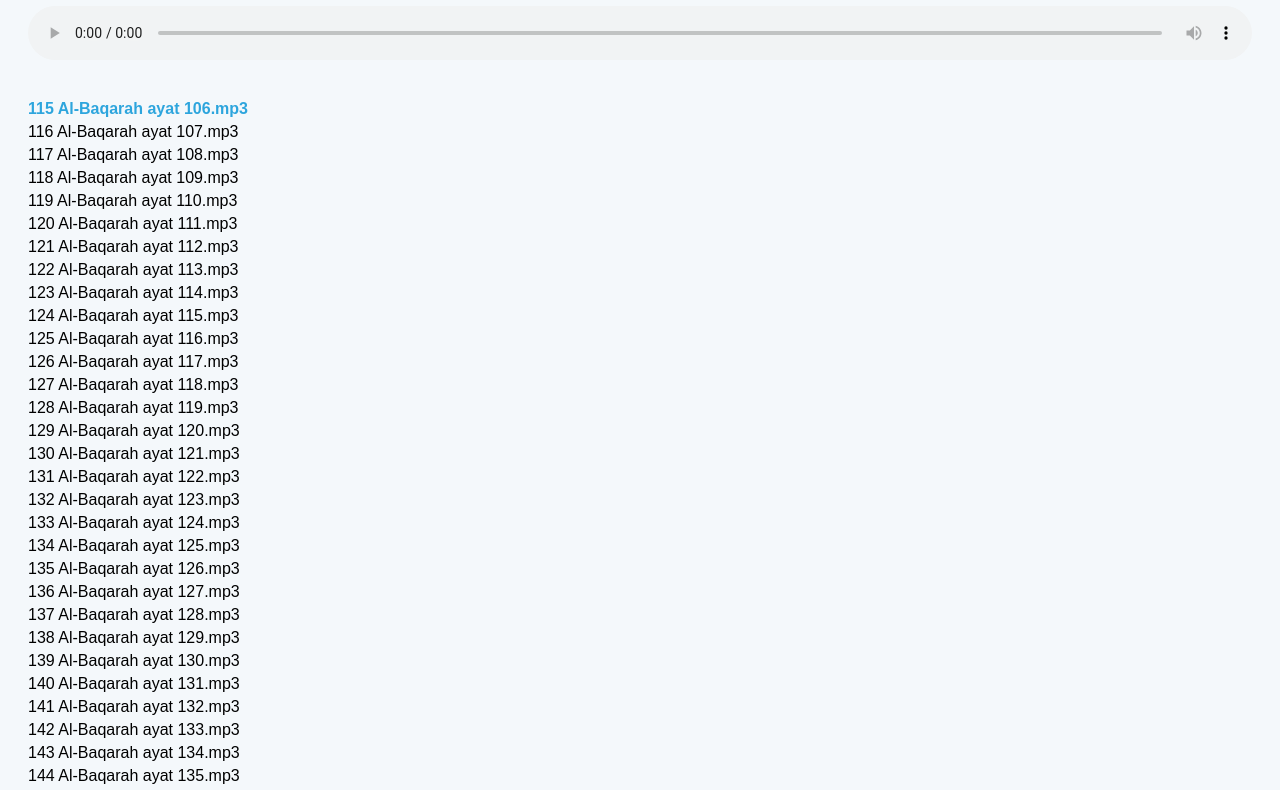
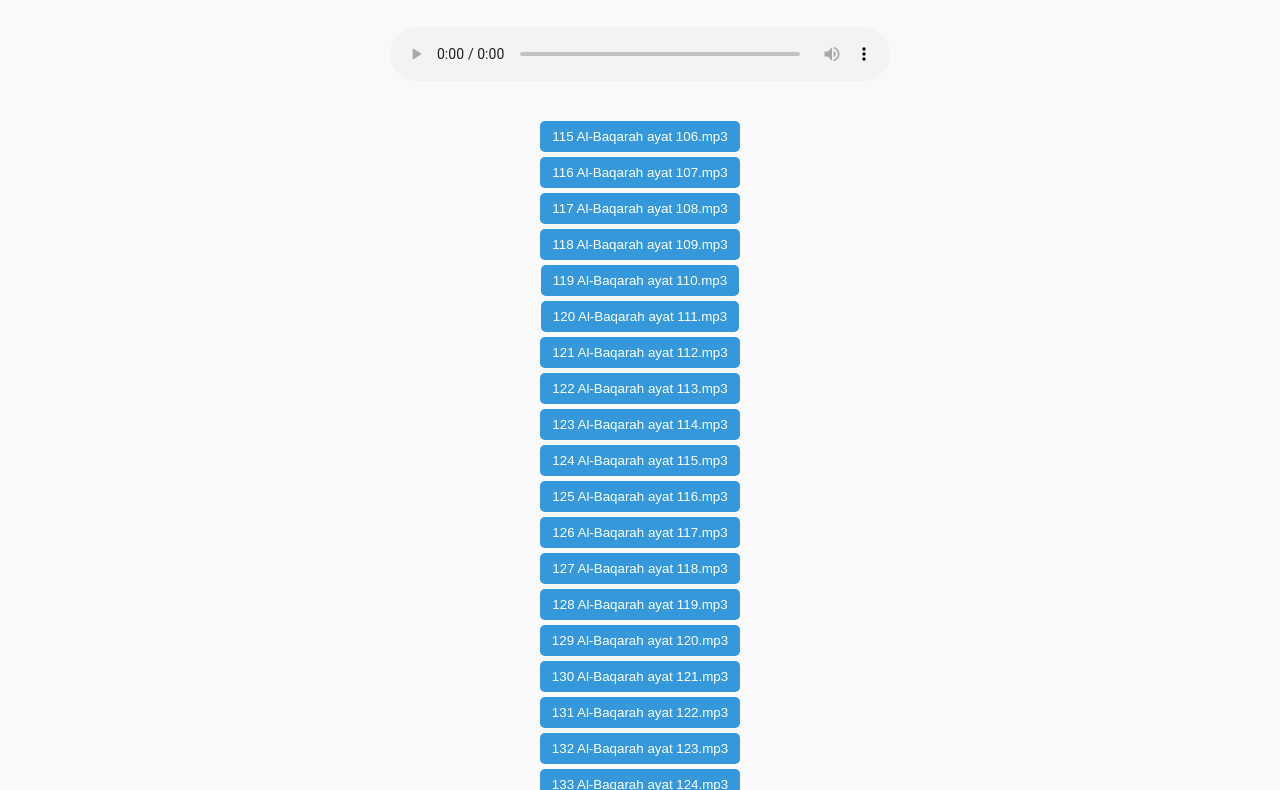
Before and after one commit to smp-saf/hafalankelas9, a plain HTML site: page index.html in a window 1280 px wide. Shown: the part 102-892 px from the top of the page. Drawn offline with Linux system fonts and the light colour scheme.

Commit message:
Update index.html

```diff
--- a/index.html
+++ b/index.html
@@ -2,22 +2,46 @@
 <html lang="id">
 <head>
   <meta charset="UTF-8">
-  <title>Playlist Al-Baqarah 106-141</title>
+  <meta name="viewport" content="width=device-width, initial-scale=1.0">
+  <title>Playlist Hafalan Kelas 9</title>
   <style>
-    body { font-family: Arial, sans-serif; background: #f4f8fb; padding: 20px; }
-    h1 { color: #2da5dd; }
-    ul { list-style: none; padding: 0; }
-    li { margin: 5px 0; }
-    li.active { font-weight: bold; color: #2da5dd; }
+    body {
+      font-family: Arial, sans-serif;
+      background: #f9f9f9;
+      text-align: center;
+      padding: 20px;
+    }
+    h1 {
+      color: #2c3e50;
+    }
+    audio {
+      margin: 20px 0;
+      width: 100%;
+      max-width: 500px;
+    }
+    ul {
+      list-style: none;
+      padding: 0;
+    }
+    li {
+      margin: 5px 0;
+    }
+    li button {
+      padding: 8px 12px;
+      border: none;
+      background: #3498db;
+      color: white;
+      border-radius: 5px;
+      cursor: pointer;
+    }
+    li button:hover {
+      background: #2980b9;
+    }
   </style>
 </head>
 <body>
-  <h1>Playlist Al-Baqarah Ayat 106-141</h1>
-
-  <audio id="audioPlayer" controls style="width:100%; margin-bottom:20px;">
-    Your browser does not support the audio element.
-  </audio>
-
+  <h1>🎧 Playlist Hafalan Al-Qur’an</h1>
+  <audio id="audioPlayer" controls></audio>
   <ul id="playlist"></ul>
 
   <script>
@@ -60,43 +84,35 @@
       "150 Al-Baqarah ayat 141.mp3"
     ];
 
-    const baseURL = "https://raw.githubusercontent.com/smp-saf/hafalankelas9/main/";
-    const player = document.getElementById("audioPlayer");
-    const playlistEl = document.getElementById("playlist");
-    let current = 0;
+    const baseUrl = "https://raw.githubusercontent.com/smp-saf/hafalankelas9/main/";
 
-    // Generate playlist
+    let currentTrack = 0;
+    const audio = document.getElementById("audioPlayer");
+    const playlist = document.getElementById("playlist");
+
+    function loadTrack(index) {
+      currentTrack = index;
+      audio.src = baseUrl + tracks[index];
+      audio.play();
+    }
+
     tracks.forEach((track, index) => {
       const li = document.createElement("li");
-      li.textContent = track;
-      li.addEventListener("click", () => {
-        current = index;
-        loadTrack(current);
-        player.play();
-      });
-      playlistEl.appendChild(li);
+      const btn = document.createElement("button");
+      btn.textContent = track;
+      btn.onclick = () => loadTrack(index);
+      li.appendChild(btn);
+      playlist.appendChild(li);
     });
 
-    function loadTrack(index) {
-      player.src = baseURL + encodeURIComponent(tracks[index]);
-      updateActive();
-    }
-
-    function updateActive() {
-      [...playlistEl.children].forEach((li, i) => {
-        li.classList.toggle("active", i === current);
-      });
-    }
-
-    // Auto next
-    player.addEventListener("ended", () => {
-      current = (current + 1) % tracks.length;
-      loadTrack(current);
-      player.play();
+    audio.addEventListener("ended", () => {
+      if (currentTrack < tracks.length - 1) {
+        loadTrack(currentTrack + 1);
+      }
     });
 
-    // Load first track
-    loadTrack(current);
+    // Play pertama kali
+    loadTrack(0);
   </script>
 </body>
 </html>
```
